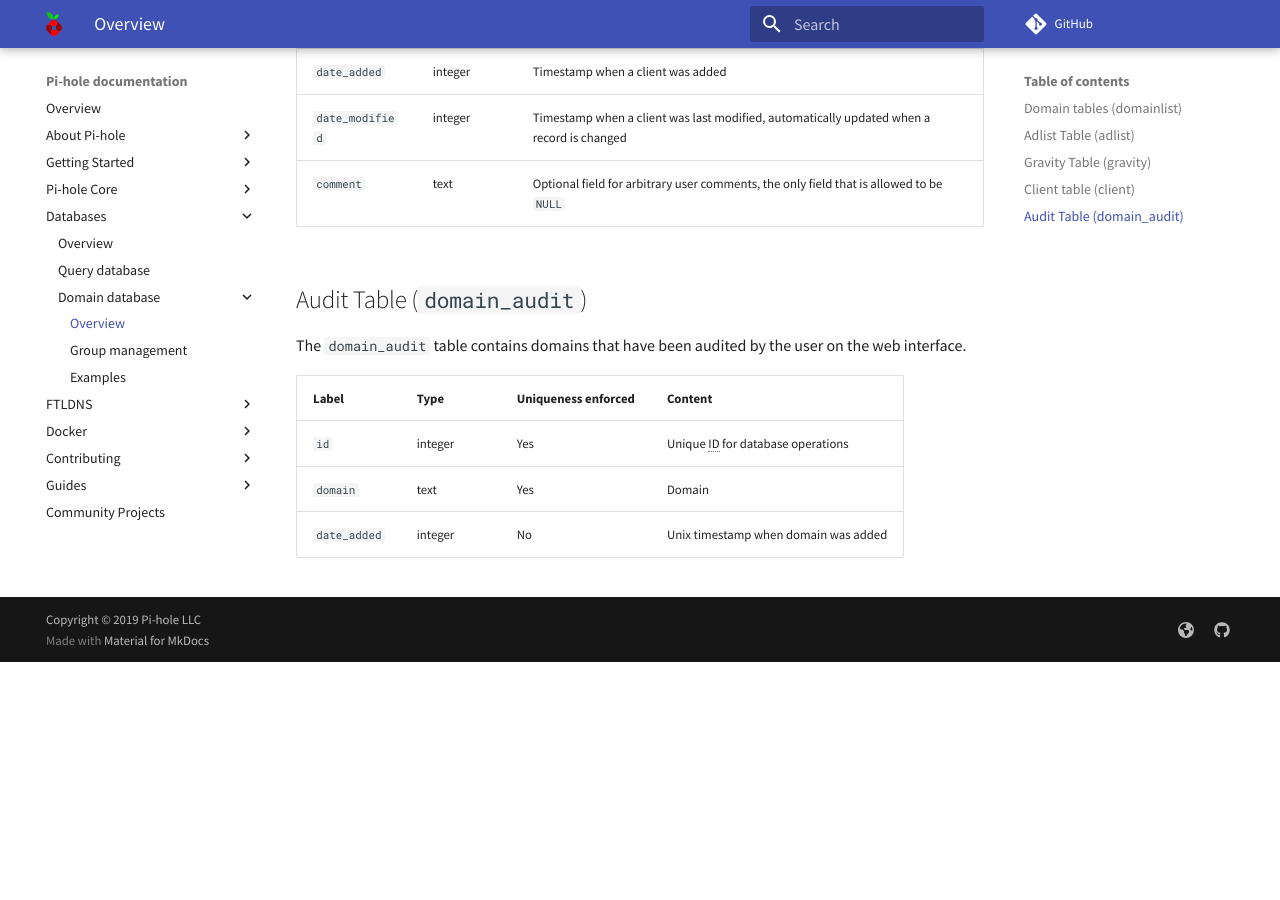
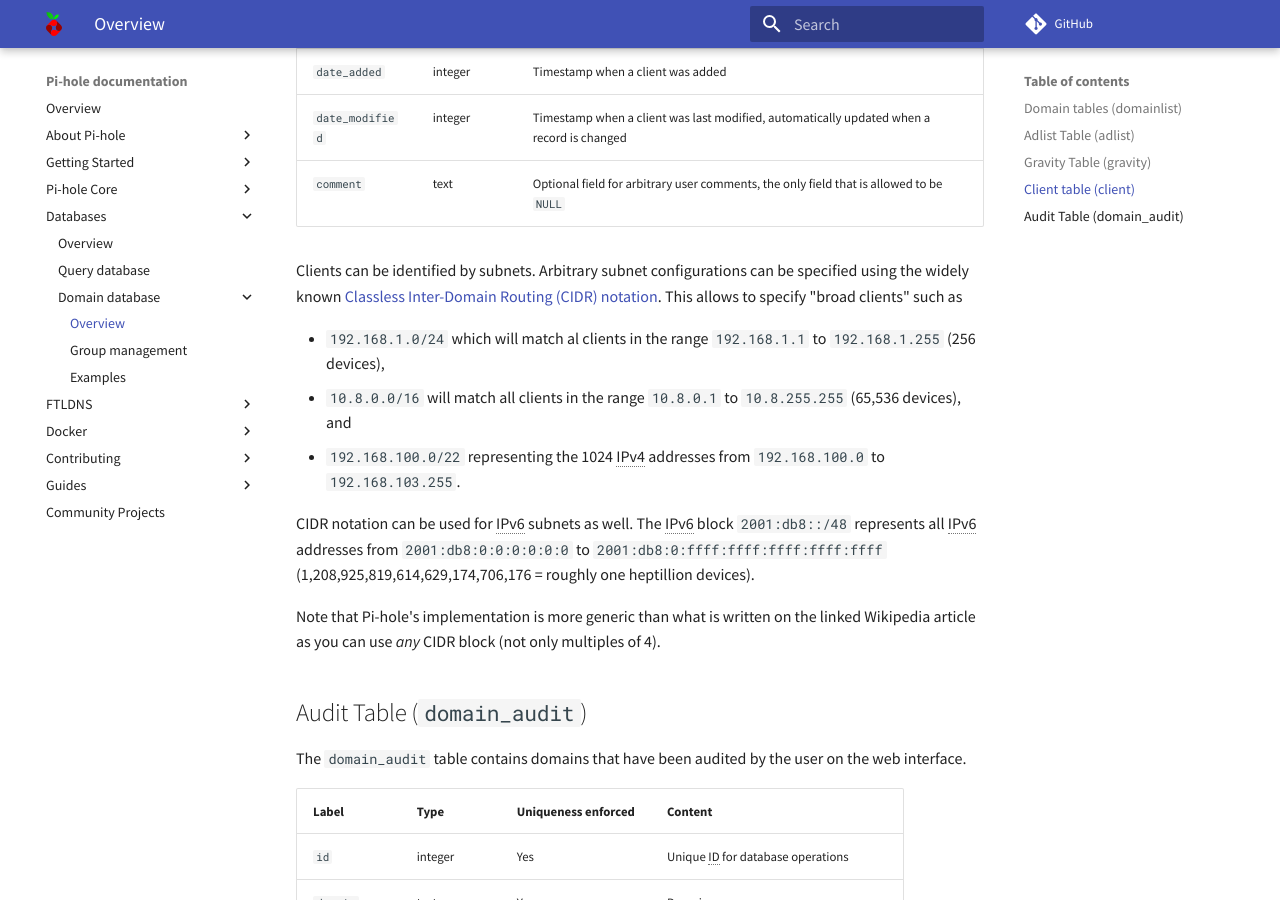
Before and after one commit to pi-hole/docs, an MkDocs documentation site: the page built from docs/database/gravity/index.md, in a window 1280 px wide and 900 px high, scrolled down 2370 px. Built offline with MkDocs 1.6.1 and Material for MkDocs 9.7.7, drawn with Linux system fonts in a browser that asks for light colours; comment, search, counter and statistics services are not loaded; before the commit the page ends 3032 px from its top, so only the background shows below that.

Commit message:
Add CIDR notation capabilities.
Signed-off-by: DL6ER <dl6er@dl6er.de>

```diff
--- a/docs/database/gravity/index.md
+++ b/docs/database/gravity/index.md
@@ -56,6 +56,17 @@ Label | Type | Content
 `date_modified` | integer | Timestamp when a client was last modified, automatically updated when a record is changed
 `comment` | text | Optional field for arbitrary user comments, the only field that is allowed to be `NULL`
 
+Clients can be identified by subnets. Arbitrary subnet configurations can be specified using the widely known [Classless Inter-Domain Routing (CIDR) notation](https://en.wikipedia.org/wiki/Classless_Inter-Domain_Routing#CIDR_blocks).
+This allows to specify "broad clients" such as
+
+- `192.168.1.0/24` which will match al clients in the range `192.168.1.1` to `192.168.1.255` (256 devices),
+- `10.8.0.0/16` will match all clients in the range `10.8.0.1` to `10.8.255.255` (65,536 devices), and
+- `192.168.100.0/22` representing the 1024 IPv4 addresses from `192.168.100.0` to `192.168.103.255`.
+
+CIDR notation can be used for IPv6 subnets as well. The IPv6 block `2001:db8::/48` represents all IPv6 addresses from `2001:db8:0:0:0:0:0:0` to `2001:db8:0:ffff:ffff:ffff:ffff:ffff` (1,208,925,819,614,629,174,706,176 = roughly one heptillion devices).
+
+Note that Pi-hole's implementation is more generic than what is written on the linked Wikipedia article as you can use *any* CIDR block (not only multiples of 4).
+
 ## Audit Table (`domain_audit`)
 
 The `domain_audit` table contains domains that have been audited by the user on the web interface.
```
